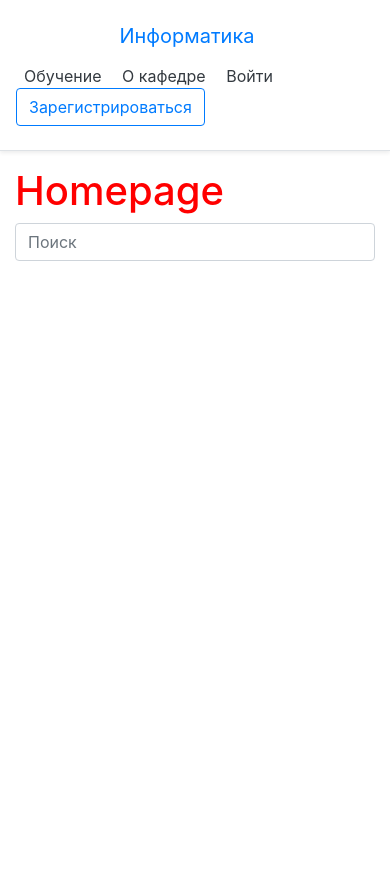
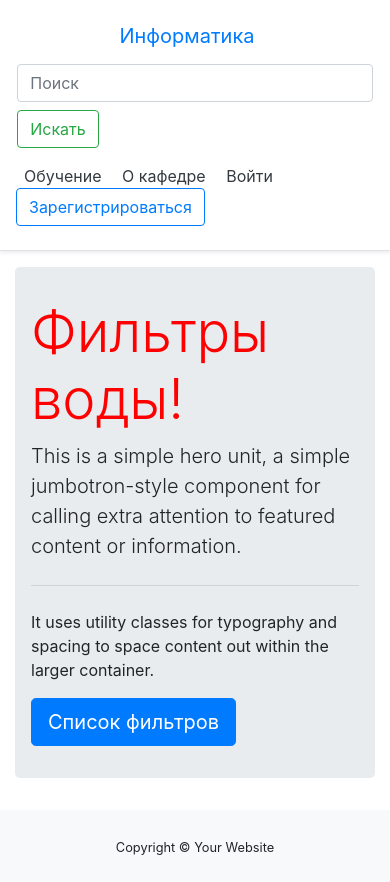
Before and after one commit to Warkinstar/books, a Django app: page / in a window 390 px wide. Before the commit the page ends 261 px from the top, so only its background shows below. Run offline with Django 4.2, Linux system fonts and the light colour scheme; parts of the project's set-up code (start-up, migrations or seed data) failed here and were passed over; some libraries are stand-ins or nearby versions.

Commit message:
Оформление 1.0
Установка(но не использование) easy-thumbnails.
Оформление:
Поиск в навбаре
Футер в нижней части
jumbotron на home.html
Список книг с картинкой

```diff
--- a/config/settings.py
+++ b/config/settings.py
@@ -51,6 +51,7 @@ INSTALLED_APPS = [
     'allauth',
     'allauth.account',
     'debug_toolbar',
+    'easy_thumbnails',
 
     # Local
     'accounts',
--- a/static/css/base.css
+++ b/static/css/base.css
@@ -4,6 +4,16 @@ h1 {
 }
 
 .bookcover {
-    height: 300px;
-    width: auto;
+    height: 320px;
+    width: 220px;
 }
+
+.Site {
+  display: flex;
+  min-height: 100vh;
+  flex-direction: column;
+}
+
+.container {
+  flex: 1;
+}
--- a/templates/_base.html
+++ b/templates/_base.html
@@ -9,13 +9,17 @@
   <link rel="stylesheet" href="https://stackpath.bootstrapcdn.com/bootstrap/4.5.0/css/bootstrap.min.css" integrity="sha384-9aIt2nRpC12Uk9gS9baDl411NQApFmC26EwAOH8WgZl5MYYxFfc+NcPb1dKGj7Sk" crossorigin="anonymous">
   <link rel="stylesheet" href="{% static 'css/base.css' %}">
 </head>
-<body>
+<body class="Site">
   <header>
     <!-- Fixed navbar -->
     <div class="d-flex flex-column flex-md-row align-items-center p-3 px-md-4
      mb-3 bg-white border-bottom shadow-sm">
       <a href="{% url 'home' %}" class="navbar-brand my-0 mr-md-auto
       font-weight-normal">Информатика</a>
+      <form class="form-inline mt-2 mt-md-0" action="{% url 'search_results' %}" method="get">
+        <input name="q" class="form-control mr-sm-2"  type="text" placeholder="Поиск" aria-label="Search">
+        <button class="btn btn-outline-success my-2 my-sm-0" type="submit">Искать</button>
+      </form>
       <nav class="my-2 my-md-0 mr-md-3">
         <a class="p-2 text-dark" href="{% url 'learning_list' %}">Обучение</a>
         <a class="p-2 text-dark" href="{% url 'about' %}">О кафедре</a>
@@ -33,6 +37,13 @@
     {% block content %}
     {% endblock content %}
   </div>
+
+  <footer id="sticky-footer" class="flex-shrink-0 py-4 bg-light text-black-90">
+    <div class="container text-center">
+      <small>Copyright &copy; Your Website</small>
+    </div>
+  </footer>
+
   <!-- JavaScript -->
   <!-- JS, Popper.js, and jQuery -->
   <script src="https://code.jquery.com/jquery-3.5.1.slim.min.js" integrity="sha384-DfXdz2htPH0lsSSs5nCTpuj/zy4C+OGpamoFVy38MVBnE+IbbVYUew+OrCXaRkfj" crossorigin="anonymous"></script>
--- a/templates/home.html
+++ b/templates/home.html
@@ -5,8 +5,16 @@
 {% block title %}Home{% endblock title %}
 
 {% block content %}
-    <h1>Homepage</h1>
+    <!--<h1>Homepage</h1>
     <form class="form-inline mt-2 mt-md-0" action="{% url 'search_results' %}" method="get">
         <input name="q" class="form-control mr-sm-2" type="text" placeholder="Поиск" aria-label="Search">
     </form>
+    -->
+    <div class="jumbotron">
+      <h1 class="display-4">Фильтры воды!</h1>
+      <p class="lead">This is a simple hero unit, a simple jumbotron-style component for calling extra attention to featured content or information.</p>
+      <hr class="my-4">
+      <p>It uses utility classes for typography and spacing to space content out within the larger container.</p>
+      <a class="btn btn-primary btn-lg" href="#" role="button">Список фильтров</a>
+    </div>
 {% endblock content %}
--- a/templates/learning/learning_list.html
+++ b/templates/learning/learning_list.html
@@ -5,4 +5,5 @@
 {% block content %}
     <div>
         <h2><a href="{% url 'book_list' %}">Книги</a></h2>
+    </div>
 {% endblock content %}
```
Also changed, not shown: templates/learning/book_list.html (+14 -3 lines), 2 other files.
